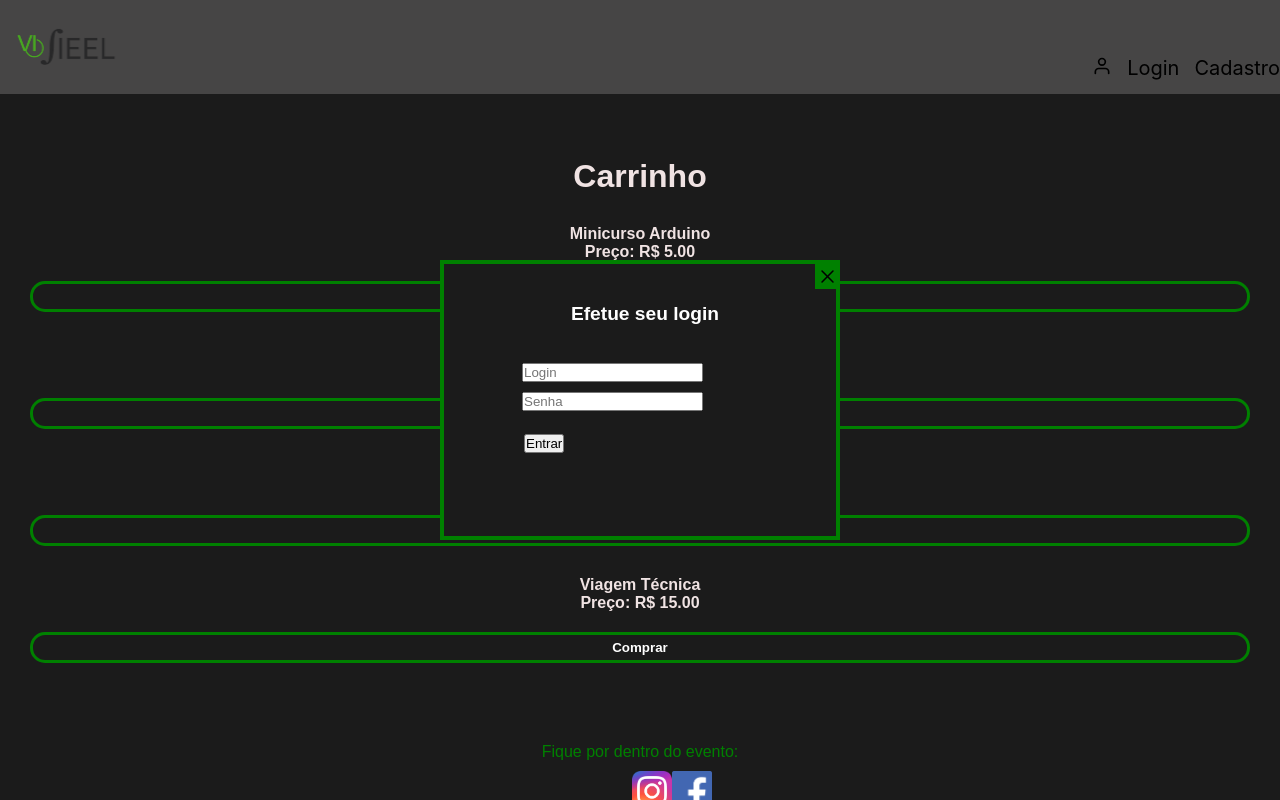
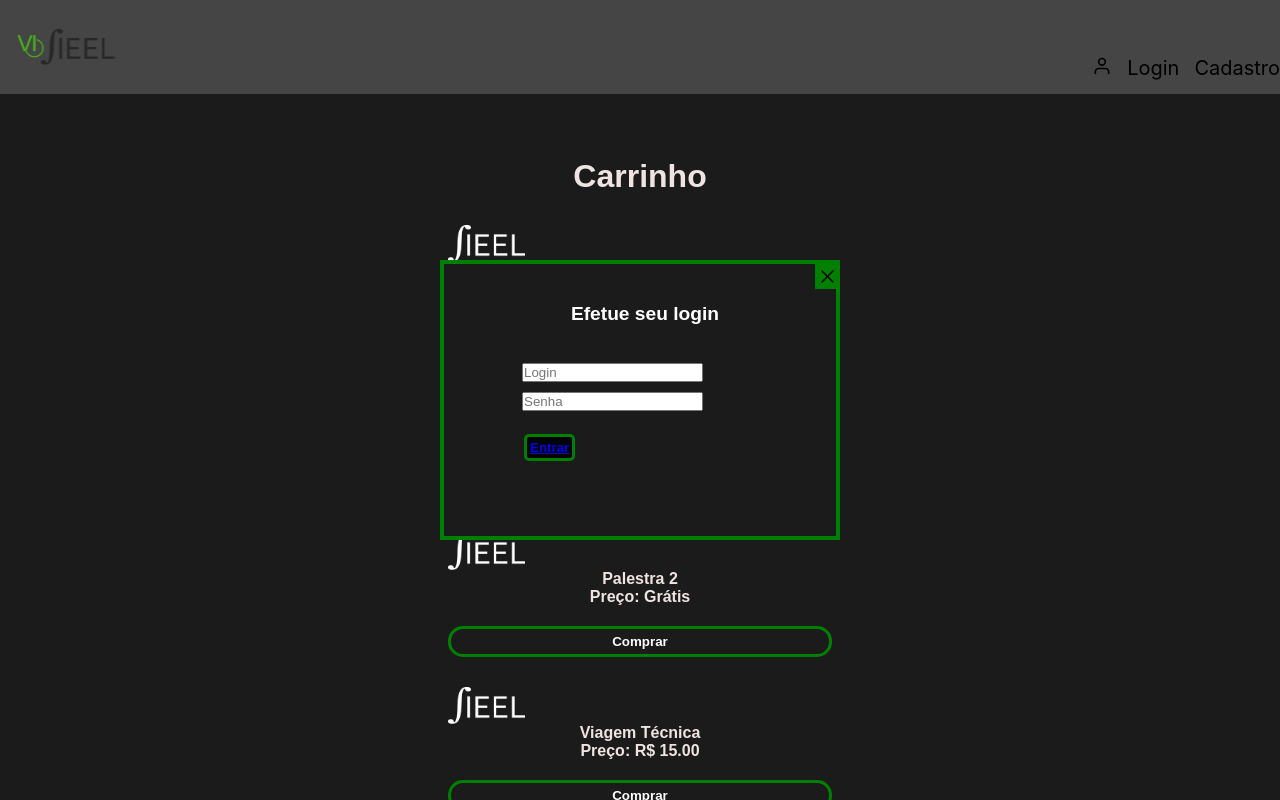
Before and after one commit to danielcarvalho99/sieel, a React (Create React App) app: page /carrinho in a window 1280 px wide. Both pictures are taken after a click on the link "Login". Shown: the top 800 px of the page. Built offline with nearby package versions, Linux system fonts and the light colour scheme.

Commit message:
mudanças no carrinho

```diff
--- a/src/Components/carrinho/CarrinhoItem.js
+++ b/src/Components/carrinho/CarrinhoItem.js
@@ -1,13 +1,21 @@
 import React from 'react'
+import sieel from '../../Components/images/SIEEL.png';
 
 function CarrinhoItem (props){
 
     return(
 
     <div className="item">
-        <h4>{props.name}</h4>
-        <p>Preço: {props.price}</p>
-        <button id="botaoCompra"> Comprar </button>
+
+        <img id="logo"src={sieel}
+        alt="Logo da SIEEL"/>
+
+        <div className>
+            <h4>{props.name}</h4>
+            <p>Preço: {props.price}</p>
+        </div>
+
+        <button id="botaoCompra">Comprar</button>
     </div>
 
     );
--- a/src/Components/header/index.js
+++ b/src/Components/header/index.js
@@ -42,7 +42,9 @@ export default function Header(props){
                         <input placeholder="Senha"/>
                     <br/>
                     </div>
-                    <button>Entrar</button>
+                    <button id="botaoLogin">
+                        <a href="/carrinho">Entrar</a>
+                    </button>
                 </form>
             </div>
         </div>
--- a/src/Components/header/styles.css
+++ b/src/Components/header/styles.css
@@ -74,6 +74,19 @@ li {
 
 }
 
+#botaoLogin{
+
+  color:white;
+  font-weight: bolder;
+  font-family: sans-serif;
+  text-decoration:none;
+  background: black;
+  border: solid green;
+  border-radius: 5px;
+  padding: 3px;
+
+}
+
 #BotaoFechar{
 
   margin-left: 23.2em;
--- a/src/pages/carrinho/styles.css
+++ b/src/pages/carrinho/styles.css
@@ -6,13 +6,20 @@
 
   }
 
+#logo{
+
+  margin-top:30px;
+  width:6%;
+}
+
+
 .item{
 
     text-align: center;
-    margin: 30px;
     display: flex;
     flex-wrap: wrap;
     flex-direction: column;
+    align-content: center;
 
 }
 
@@ -24,7 +31,15 @@
   border-radius: 15px;
   padding: 5px;
   margin-top: 20px;
-  transition: 0.2s;
+  transition: 0.3s;
   font-weight: bolder;
+  width: 30%;
 
 }
+
+#botaoCompra:hover{
+
+  color: black;
+  background: green;
+
+}
```
Also changed, not shown: src/Components/images/SIEEL.png (added), 1 other file (tests, documents, lock files or other folders).
